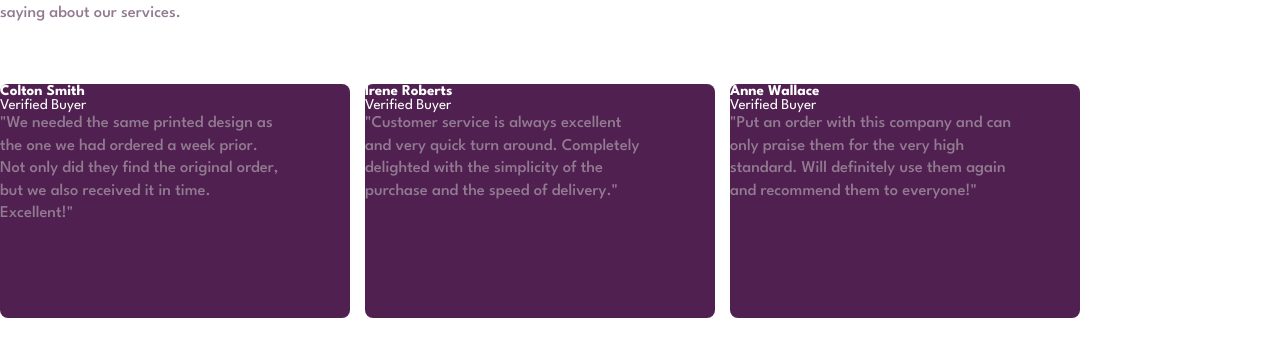
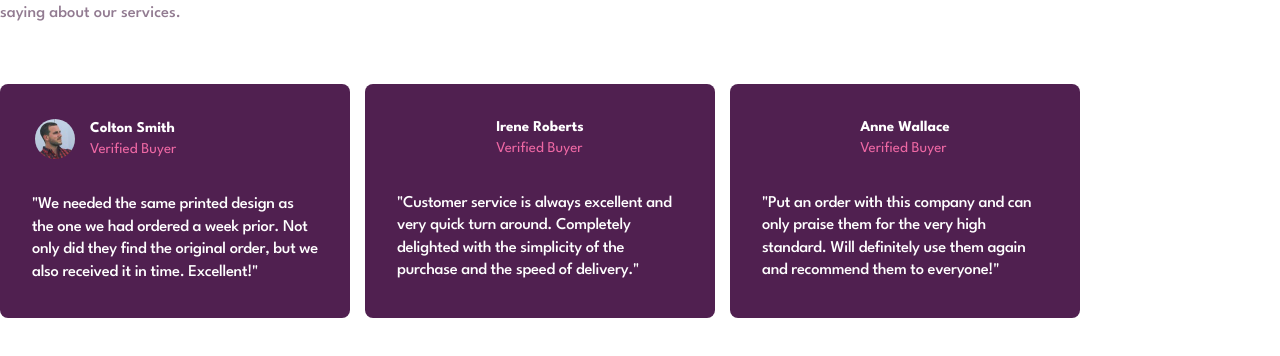
Before and after one commit to Smailen5/social-proof-section-master, a plain HTML site: page index.html in a window 1280 px wide. Shown: the part 226-582 px from the top of the page. Drawn offline with Linux system fonts and the light colour scheme.

Commit message:
posizionato correttamente immagine e testo in figure

```diff
--- a/index.html
+++ b/index.html
@@ -78,11 +78,14 @@
 
     <div class="container-figure">
       <figure>
+        <div class="container-img">
+          <img src="images/image-colton.jpg">
+          <figcaption>
+            <h3>Colton Smith</h3>
+            <span>Verified Buyer</span>
+          </figcaption>
+        </div>
 
-        <figcaption>
-          <h3>Colton Smith</h3>
-          <span>Verified Buyer</span>
-        </figcaption>
 
         <blockquote>
           <p>"We needed the same printed design as the one we had ordered a week prior.
--- a/style.css
+++ b/style.css
@@ -137,24 +137,55 @@ main p {
     color: hsl(300, 43%, 22%);
 }
 
-/* Contenitore figure */
+/* Contenitore figure principale */
 
 .container-figure {
     display: flex;
     gap: 1rem;
 }
 
+/* Singole schede */
+
 .container-figure figure {
     background: hsl(300, 43%, 22%);
     border-radius: 8px;
     width: 350px;
     height: 234px;
+    display: flex;
+    flex-direction: column;
+    justify-content: space-evenly;
+    align-items: center;
 }
 
 figure {
     color: hsl(0, 0%, 100%);
 }
 
+.container-img {
+    width: 80%;
+    display: flex;
+    align-items: center;
+}
+
+.container-img img {
+    width: 40px;
+    border-radius: 50%;
+}
+
+.container-img figcaption {
+    margin-left: 15px;
+}
+
+figcaption h3 {
+    margin-bottom: 7px;
+}
+
+figcaption span {
+    color: hsl(333, 80%, 67%);
+}
+
 blockquote p {
     width: 286px;
+    color: hsl(0, 0%, 100%);
+    letter-spacing: -0.3px;
 }
```
